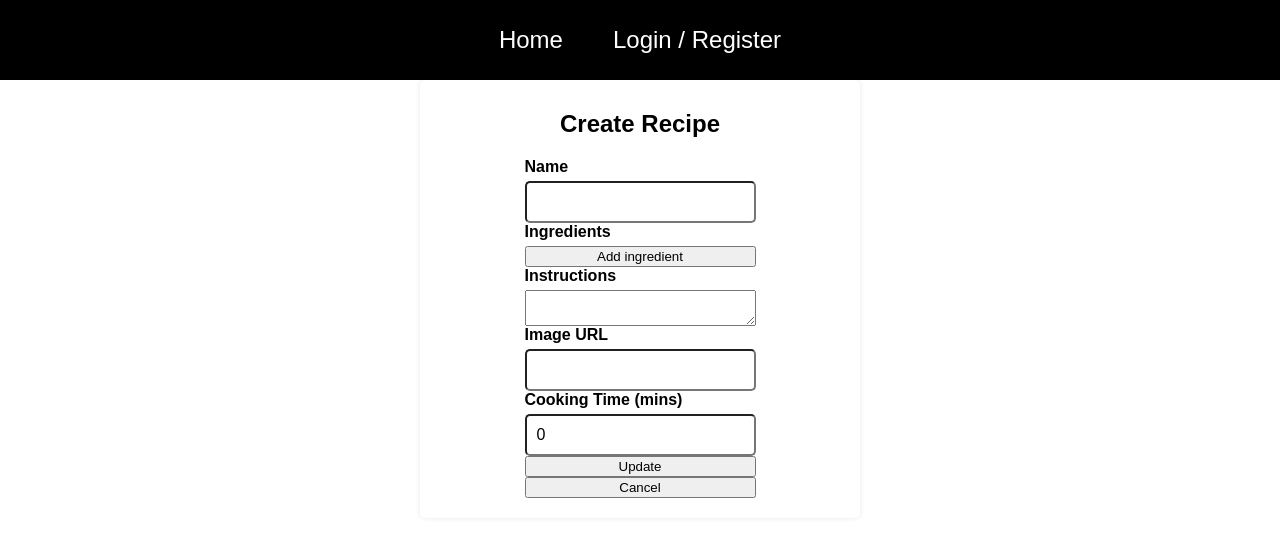
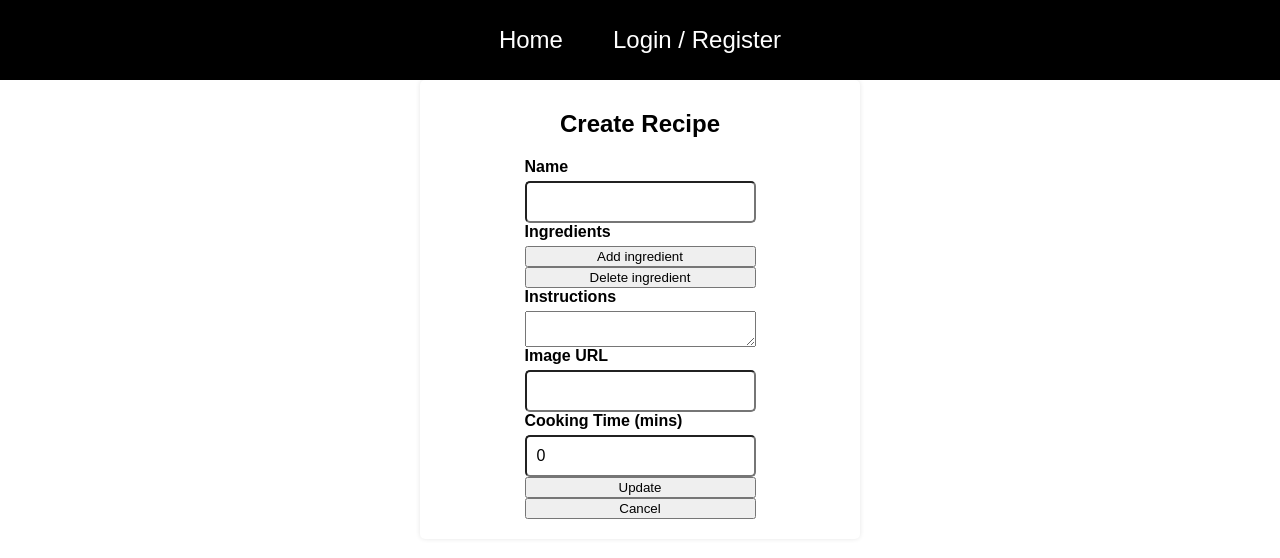
Before and after one commit to BaseballShar/recipe-app_client, a React (Vite) app: page /create-recipe in a window 1280 px wide. Shown: the top 558 px of the page. Built offline with nearby package versions, Linux system fonts and the light colour scheme.

Commit message:
Added functionality to delete an item of ingredient

```diff
--- a/src/components/RecipeForm.jsx
+++ b/src/components/RecipeForm.jsx
@@ -27,6 +27,12 @@ export default function RecipeForm({
 
   function handleAddIngredient() {
     const ingredients = [...recipe.ingredients, ""];
+    setRecipe({ ...recipe, ingredients });
+  }
+
+  function handleDeleteIngredient() {
+    const ingredients = [...recipe.ingredients];
+    ingredients.pop();
     setRecipe({ ...recipe, ingredients });
   }
 
@@ -70,9 +76,6 @@ export default function RecipeForm({
           onChange={handleFormUpdate}
         />
         <label htmlFor="ingredients">Ingredients</label>
-        <button type="button" onClick={handleAddIngredient}>
-          Add ingredient
-        </button>
         {recipe.ingredients.map((_, idx) => (
           <input
             key={idx}
@@ -81,6 +84,12 @@ export default function RecipeForm({
             onChange={(e) => handleUpdateIngredient(e, idx)}
           />
         ))}
+        <button type="button" onClick={handleAddIngredient}>
+          Add ingredient
+        </button>
+        <button type="button" onClick={handleDeleteIngredient}>
+          Delete ingredient
+        </button>
         <label htmlFor="instructions">Instructions</label>
         <textarea
           id="instructions"
```
